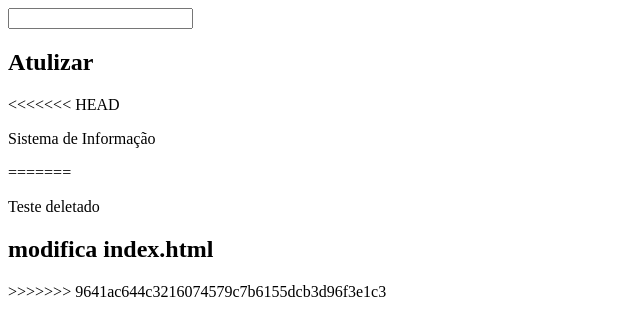
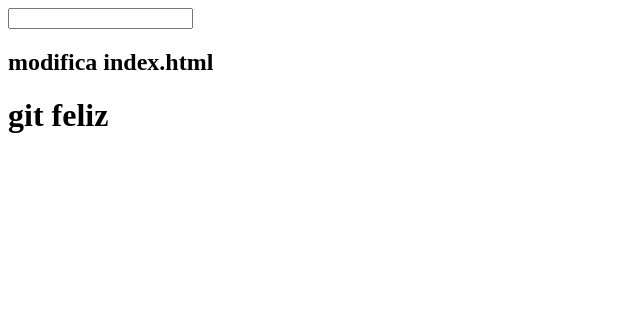
Before and after one commit to wagneroficial/Aula-git, a plain HTML site: page index.html in a window 1280 px wide. Shown: the whole page, without its empty margins (0-640 px from the left). Drawn offline with Linux system fonts and the light colour scheme.

Commit message:
modifiquei index

```diff
--- a/index.html
+++ b/index.html
@@ -7,13 +7,7 @@
 </head>
 <body>
     <input type="text">
-    <h2>Atulizar</h2>
-<<<<<<< HEAD
-
-    <p>Sistema de Informação</p>
-=======
-    <p>Teste deletado</p>
     <h2>modifica index.html</h2>
->>>>>>> 9641ac644c3216074579c7b6155dcb3d96f3e1c3
+    <h1>git feliz</h1>
 </body>
 </html>
```
